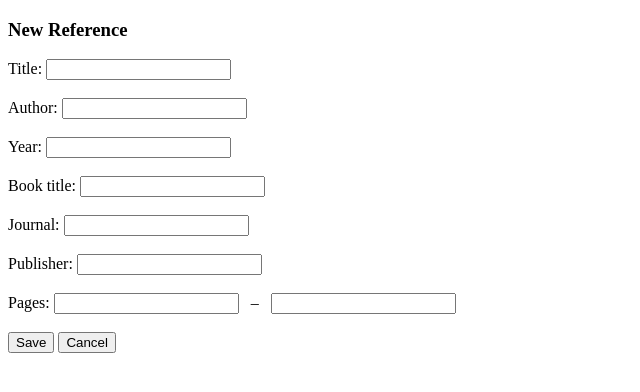
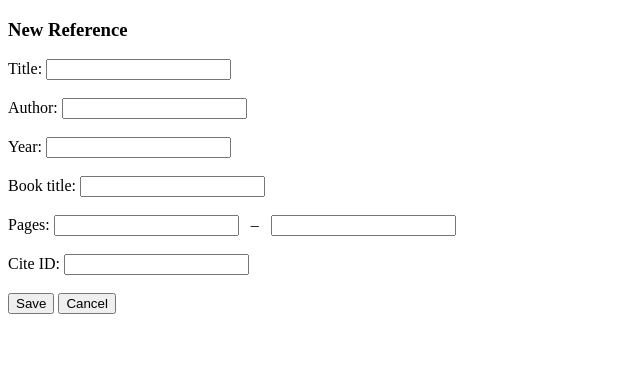
Before and after one commit to renvik/nelkut, a Flask app: page /add_inproceedings in a window 1280 px wide. Shown: the top 392 px of the page, without its empty margins (0-640 px from the left). Run offline with Flask 3, Linux system fonts and the light colour scheme.

Commit message:
Add page numbers to all references, update add_inproceedings_reference.html

```diff
--- a/schema.sql
+++ b/schema.sql
@@ -11,6 +11,8 @@ CREATE TABLE inproceedings (
     title TEXT,
     year INTEGER,
     booktitle TEXT,
+    start_page INTEGER,
+    end_page INTEGER,
     user_id INTEGER REFERENCES users
 );
 
@@ -34,5 +36,7 @@ CREATE TABLE book (
     title TEXT,
     year INTEGER,
     publisher TEXT,
+    start_page INTEGER,
+    end_page INTEGER,
     user_id INTEGER REFERENCES users
 );
--- a/templates/add_inproceedings_reference.html
+++ b/templates/add_inproceedings_reference.html
@@ -14,12 +14,6 @@
 	Book title:
 	<input type="text" name="booktitle">
 	<br><br>
-	Journal:
-	<input type="text" name="journal">
-	<br><br>
-	Publisher:
-	<input type="text" name="publisher">
-	<br><br>
 	Pages:
 	<input type="number" name="start_page" size="8">
 	&nbsp;
@@ -27,6 +21,9 @@
 	&nbsp;
 	<input type="number" name="end_page" size="8">
 	<br><br>
+	Cite ID:
+	<input type="text" name="cite_id" required>
+	<br><br>
 	<input type="submit" value="Save">
 	<input type="button" onclick="location.href='/'" value="Cancel">
 </form>
```
